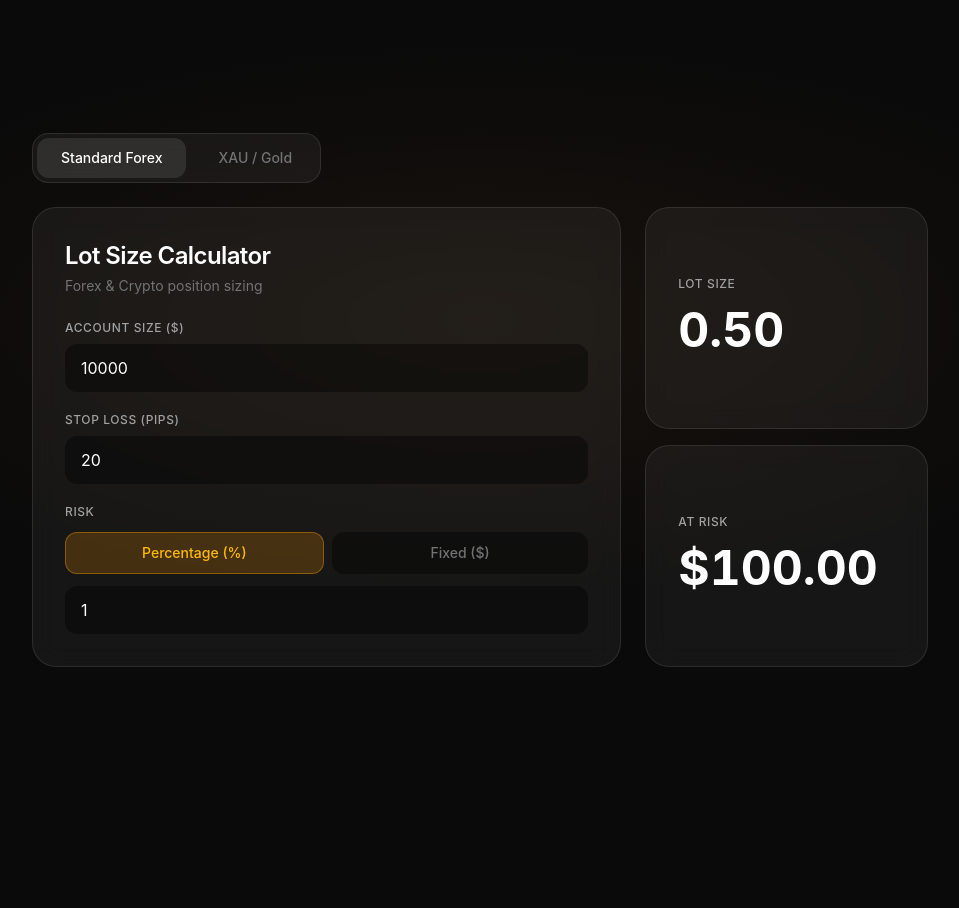
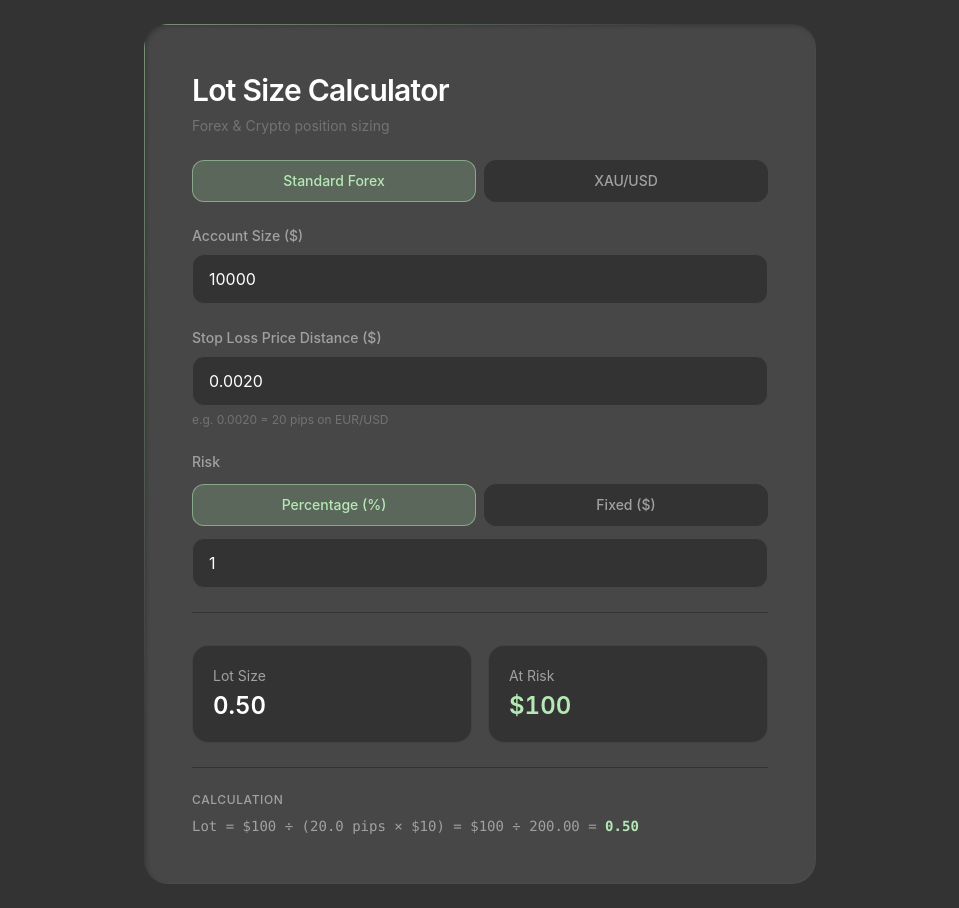
Before and after one commit to bombersaurus/Lot-Size-Calculator, a React (Vite) app: page / in a window 1280 px wide. Shown: the whole page, without its empty margins (160-1119 px from the left). Before the commit the page ends 800 px from the top, so only its background shows below. Built offline with nearby package versions, Linux system fonts and the light colour scheme.

Commit message:
fixed colours, added formula at bottom, improved ui

```diff
--- a/src/App.jsx
+++ b/src/App.jsx
@@ -1,23 +1,21 @@
 import { useState, useMemo } from 'react'
 
-const PIP_VALUES = {
-  forex: 10,   // 1 lot = 100k units, 1 pip = $10
-  xau: 1,      // 1 lot = 100 oz, 1 pip (0.01 move) = $1
-}
+// Forex: 1 pip = 0.0001, $10/pip per lot. XAU: Lot = Risk / (Price Distance × 100).
+const PIP_SIZE_FOREX = 0.0001
+const PIP_VALUE_FOREX = 10
+const XAU_MULTIPLIER = 100
 
 function App() {
   const [assetType, setAssetType] = useState('forex')
   const [accountSize, setAccountSize] = useState('10000')
-  const [stopLoss, setStopLoss] = useState('20')
+  const [priceDistance, setPriceDistance] = useState('0.0020')
   const [riskMode, setRiskMode] = useState('percent')
   const [riskPercent, setRiskPercent] = useState('1')
   const [riskAmount, setRiskAmount] = useState('100')
 
-  const pipValue = PIP_VALUES[assetType]
-
-  const { lotSize, riskValue } = useMemo(() => {
+  const { lotSize, riskValue, formulaDenom, formulaLabel } = useMemo(() => {
     const account = parseFloat(accountSize) || 0
-    const sl = parseFloat(stopLoss) || 0
+    const distance = parseFloat(priceDistance) || 0
     let risk = 0
 
     if (riskMode === 'percent') {
@@ -27,38 +25,75 @@ function App() {
       risk = parseFloat(riskAmount) || 0
     }
 
-    if (sl <= 0 || risk <= 0) {
-      return { lotSize: 0, riskValue: risk }
+    if (risk <= 0) {
+      return { lotSize: 0, riskValue: risk, formulaDenom: 0, formulaLabel: '' }
     }
 
-    const lot = risk / (sl * pipValue)
+    if (assetType === 'xau') {
+      if (distance <= 0) return { lotSize: 0, riskValue: risk, formulaDenom: 0, formulaLabel: '' }
+      const denom = distance * XAU_MULTIPLIER
+      const lot = risk / denom
       return {
         lotSize: Math.max(0, Math.round(lot * 100) / 100),
         riskValue: risk,
+        formulaDenom: denom,
+        formulaLabel: `${priceDistance || '0'} × 100`,
       }
-  }, [accountSize, stopLoss, riskMode, riskPercent, riskAmount, pipValue])
+    }
+
+    if (distance <= 0) return { lotSize: 0, riskValue: risk, formulaDenom: 0, formulaLabel: '' }
+    const pips = distance / PIP_SIZE_FOREX
+    const denom = pips * PIP_VALUE_FOREX
+    const lot = risk / denom
+    return {
+      lotSize: Math.max(0, Math.round(lot * 100) / 100),
+      riskValue: risk,
+      formulaDenom: denom,
+      formulaLabel: `${(distance / PIP_SIZE_FOREX).toFixed(1)} pips × $10`,
+    }
+  }, [accountSize, priceDistance, riskMode, riskPercent, riskAmount, assetType])
+
+  const priceHasDecimals = priceDistance.includes('.')
+  const lotSizeDisplay = priceHasDecimals ? lotSize.toFixed(2) : String(Math.round(lotSize))
+  const riskDisplay = riskValue % 1 === 0 ? riskValue.toFixed(0) : riskValue.toFixed(2)
 
   return (
-    <div className="min-h-screen bg-[#0a0a0a] flex items-center justify-center p-6 font-sans relative overflow-hidden">
-      {/* Background depth: subtle radial gradient blur */}
+    <div className="min-h-screen bg-[#333333] flex items-center justify-center p-6 font-sans">
       <div
-        className="absolute inset-0 pointer-events-none"
+        className="relative w-full max-w-2xl rounded-3xl bg-[#474747] p-8 md:p-12 overflow-hidden"
         style={{
-          background: 'radial-gradient(ellipse 80% 50% at 50% 40%, rgba(251,146,60,0.06) 0%, transparent 70%)',
+          boxShadow: `
+            inset 2px 2px 4px rgba(0,0,0,0.2),
+            inset -1px -1px 2px rgba(255,255,255,0.04)
+          `,
         }}
+      >
+        <div
+          className="absolute top-0 left-0 w-full h-px pointer-events-none"
+          style={{ background: 'linear-gradient(90deg, rgba(181,232,181,0.5), transparent 80%)' }}
+        />
+        <div
+          className="absolute top-0 left-0 w-px h-full pointer-events-none"
+          style={{ background: 'linear-gradient(180deg, rgba(181,232,181,0.5), transparent 80%)' }}
         />
 
-      <div className="relative w-full max-w-4xl grid grid-cols-1 lg:grid-cols-3 gap-4 md:gap-6">
-        {/* Asset toggle - spans full width */}
-        <div className="lg:col-span-3">
-          <div className="flex gap-2 p-1 rounded-2xl bg-white/5 backdrop-blur-md border border-white/10 w-fit">
+        <div className="relative z-10">
+          <h1 className="text-2xl md:text-3xl font-semibold text-white tracking-tight mb-2">
+            Lot Size Calculator
+          </h1>
+          <p className="text-neutral-500 text-sm mb-6">
+            {assetType === 'forex' ? 'Forex & Crypto' : 'XAU/USD Gold'} position sizing
+          </p>
+
+          {/* Asset toggle */}
+          <div className="flex gap-2 mb-6">
             <button
               type="button"
               onClick={() => setAssetType('forex')}
-              className={`px-6 py-2.5 rounded-xl text-sm font-medium transition-all ${
+              className={`flex-1 py-2.5 px-4 rounded-xl text-sm font-medium transition-all ${
                 assetType === 'forex'
-                  ? 'bg-white/10 text-white'
-                  : 'text-neutral-500 hover:text-neutral-400'
+                  ? 'bg-[#B5E8B5]/20 text-[#B5E8B5] border border-[#B5E8B5]/50'
+                  : 'bg-[#333333] text-neutral-400 border border-[#333333] hover:bg-[#333333]/90'
               }`}
             >
               Standard Forex
@@ -66,55 +101,51 @@ function App() {
             <button
               type="button"
               onClick={() => setAssetType('xau')}
-              className={`px-6 py-2.5 rounded-xl text-sm font-medium transition-all ${
+              className={`flex-1 py-2.5 px-4 rounded-xl text-sm font-medium transition-all ${
                 assetType === 'xau'
-                  ? 'bg-white/10 text-white'
-                  : 'text-neutral-500 hover:text-neutral-400'
+                  ? 'bg-[#B5E8B5]/20 text-[#B5E8B5] border border-[#B5E8B5]/50'
+                  : 'bg-[#333333] text-neutral-400 border border-[#333333] hover:bg-[#333333]/90'
               }`}
             >
-              XAU / Gold
+              XAU/USD
             </button>
           </div>
-        </div>
 
-        {/* Inputs card - bento left/main */}
-        <div className="lg:col-span-2 rounded-3xl bg-white/5 backdrop-blur-md border border-white/10 p-6 md:p-8">
-          <h1 className="text-xl md:text-2xl font-semibold text-white tracking-tight mb-1">
-            Lot Size Calculator
-          </h1>
-          <p className="text-neutral-500 text-sm mb-6">
-            {assetType === 'forex' ? 'Forex & Crypto' : 'XAU/USD Gold'} position sizing
-          </p>
-
-          <div className="space-y-5">
+          <div className="space-y-6">
             <div>
-              <label className="block text-neutral-400 text-xs font-medium uppercase tracking-wider mb-2">
+              <label className="block text-neutral-400 text-sm font-medium mb-2">
                 Account Size ($)
               </label>
               <input
                 type="number"
                 value={accountSize}
                 onChange={(e) => setAccountSize(e.target.value)}
-                className="w-full px-4 py-3 rounded-xl bg-black/40 text-white placeholder-neutral-600 border-0 focus:ring-2 focus:ring-amber-500/40 focus:ring-offset-0 outline-none transition-all"
+                className="w-full px-4 py-3 rounded-xl bg-[#333333] text-white placeholder-neutral-500 border border-[#474747] focus:border-[#B5E8B5] focus:ring-1 focus:ring-[#B5E8B5]/40 outline-none transition-all"
                 placeholder="10000"
               />
             </div>
 
             <div>
-              <label className="block text-neutral-400 text-xs font-medium uppercase tracking-wider mb-2">
-                Stop Loss ({assetType === 'xau' ? 'points (0.01 = 1)' : 'pips'})
+              <label className="block text-neutral-400 text-sm font-medium mb-2">
+                Stop Loss Price Distance ($)
               </label>
               <input
                 type="number"
-                value={stopLoss}
-                onChange={(e) => setStopLoss(e.target.value)}
-                className="w-full px-4 py-3 rounded-xl bg-black/40 text-white placeholder-neutral-600 border-0 focus:ring-2 focus:ring-amber-500/40 focus:ring-offset-0 outline-none transition-all"
-                placeholder={assetType === 'xau' ? '10' : '20'}
+                value={priceDistance}
+                onChange={(e) => setPriceDistance(e.target.value)}
+                step={assetType === 'xau' ? '0.01' : '0.0001'}
+                className="w-full px-4 py-3 rounded-xl bg-[#333333] text-white placeholder-neutral-500 border border-[#474747] focus:border-[#B5E8B5] focus:ring-1 focus:ring-[#B5E8B5]/40 outline-none transition-all"
+                placeholder={assetType === 'xau' ? '1.243' : '0.0020'}
               />
+              <p className="text-neutral-500 text-xs mt-1.5">
+                {assetType === 'xau'
+                  ? 'Entry price − stop loss price'
+                  : 'e.g. 0.0020 = 20 pips on EUR/USD'}
+              </p>
             </div>
 
             <div>
-              <label className="block text-neutral-400 text-xs font-medium uppercase tracking-wider mb-3">
+              <label className="block text-neutral-400 text-sm font-medium mb-3">
                 Risk
               </label>
               <div className="flex gap-2 mb-3">
@@ -123,8 +154,8 @@ function App() {
                   onClick={() => setRiskMode('percent')}
                   className={`flex-1 py-2.5 px-4 rounded-xl text-sm font-medium transition-all ${
                     riskMode === 'percent'
-                      ? 'bg-amber-500/20 text-amber-400 border border-amber-500/40'
-                      : 'bg-black/40 text-neutral-500 border-0 hover:text-neutral-400'
+                      ? 'bg-[#B5E8B5]/20 text-[#B5E8B5] border border-[#B5E8B5]/50'
+                      : 'bg-[#333333] text-neutral-400 border border-[#333333] hover:bg-[#333333]/90'
                   }`}
                 >
                   Percentage (%)
@@ -134,8 +165,8 @@ function App() {
                   onClick={() => setRiskMode('amount')}
                   className={`flex-1 py-2.5 px-4 rounded-xl text-sm font-medium transition-all ${
                     riskMode === 'amount'
-                      ? 'bg-amber-500/20 text-amber-400 border border-amber-500/40'
-                      : 'bg-black/40 text-neutral-500 border-0 hover:text-neutral-400'
+                      ? 'bg-[#B5E8B5]/20 text-[#B5E8B5] border border-[#B5E8B5]/50'
+                      : 'bg-[#333333] text-neutral-400 border border-[#333333] hover:bg-[#333333]/90'
                   }`}
                 >
                   Fixed ($)
@@ -146,7 +177,7 @@ function App() {
                   type="number"
                   value={riskPercent}
                   onChange={(e) => setRiskPercent(e.target.value)}
-                  className="w-full px-4 py-3 rounded-xl bg-black/40 text-white placeholder-neutral-600 border-0 focus:ring-2 focus:ring-amber-500/40 focus:ring-offset-0 outline-none transition-all"
+                  className="w-full px-4 py-3 rounded-xl bg-[#333333] text-white placeholder-neutral-500 border border-[#474747] focus:border-[#B5E8B5] focus:ring-1 focus:ring-[#B5E8B5]/40 outline-none transition-all"
                   placeholder="1"
                   step="0.1"
                 />
@@ -155,31 +186,41 @@ function App() {
                   type="number"
                   value={riskAmount}
                   onChange={(e) => setRiskAmount(e.target.value)}
-                  className="w-full px-4 py-3 rounded-xl bg-black/40 text-white placeholder-neutral-600 border-0 focus:ring-2 focus:ring-amber-500/40 focus:ring-offset-0 outline-none transition-all"
+                  className="w-full px-4 py-3 rounded-xl bg-[#333333] text-white placeholder-neutral-500 border border-[#474747] focus:border-[#B5E8B5] focus:ring-1 focus:ring-[#B5E8B5]/40 outline-none transition-all"
                   placeholder="100"
                 />
               )}
             </div>
+
+            {/* Output section */}
+            <div className="pt-8 border-t border-[#333333]">
+              <div className="grid gap-4 md:grid-cols-2">
+                <div className="rounded-2xl bg-[#333333] p-5 border border-[#474747]/80">
+                  <p className="text-neutral-400 text-sm mb-1">Lot Size</p>
+                  <p className="text-2xl font-semibold text-white tabular-nums">
+                    {lotSizeDisplay}
+                  </p>
+                </div>
+                <div className="rounded-2xl bg-[#333333] p-5 border border-[#474747]/80">
+                  <p className="text-neutral-400 text-sm mb-1">At Risk</p>
+                  <p className="text-2xl font-semibold text-[#B5E8B5] tabular-nums">
+                    ${riskDisplay}
+                  </p>
+                </div>
               </div>
             </div>
 
-        {/* Results cards - bento right, stacked */}
-        <div className="lg:col-span-1 flex flex-col gap-4">
-          <div className="flex-1 rounded-3xl bg-white/5 backdrop-blur-md border border-white/10 p-6 md:p-8 flex flex-col justify-center">
+            {/* Formula */}
+            {formulaDenom > 0 && (
+              <div className="mt-6 pt-6 border-t border-[#333333]">
                 <p className="text-neutral-400 text-xs font-medium uppercase tracking-wider mb-2">
-              Lot Size
+                  Calculation
                 </p>
-            <p className="text-4xl md:text-5xl font-bold text-white tabular-nums leading-tight">
-              {lotSize.toFixed(2)}
+                <p className="font-mono text-neutral-400 text-sm">
+                  Lot = ${riskDisplay} ÷ ({formulaLabel}) = ${riskDisplay} ÷ {formulaDenom.toFixed(2)} = <span className="text-[#B5E8B5] font-semibold">{lotSizeDisplay}</span>
                 </p>
               </div>
-          <div className="flex-1 rounded-3xl bg-white/5 backdrop-blur-md border border-white/10 p-6 md:p-8 flex flex-col justify-center">
-            <p className="text-neutral-400 text-xs font-medium uppercase tracking-wider mb-2">
-              At Risk
-            </p>
-            <p className="text-4xl md:text-5xl font-bold text-white tabular-nums leading-tight">
-              ${riskValue.toFixed(2)}
-            </p>
+            )}
           </div>
         </div>
       </div>
--- a/src/index.css
+++ b/src/index.css
@@ -2,6 +2,6 @@
 
 body {
   font-family: 'Inter', ui-sans-serif, system-ui, sans-serif;
-  background-color: #0a0a0a;
+  background-color: #333333;
   -webkit-font-smoothing: antialiased;
 }
```
Lines whose indentation alone changed are shown as unchanged.
